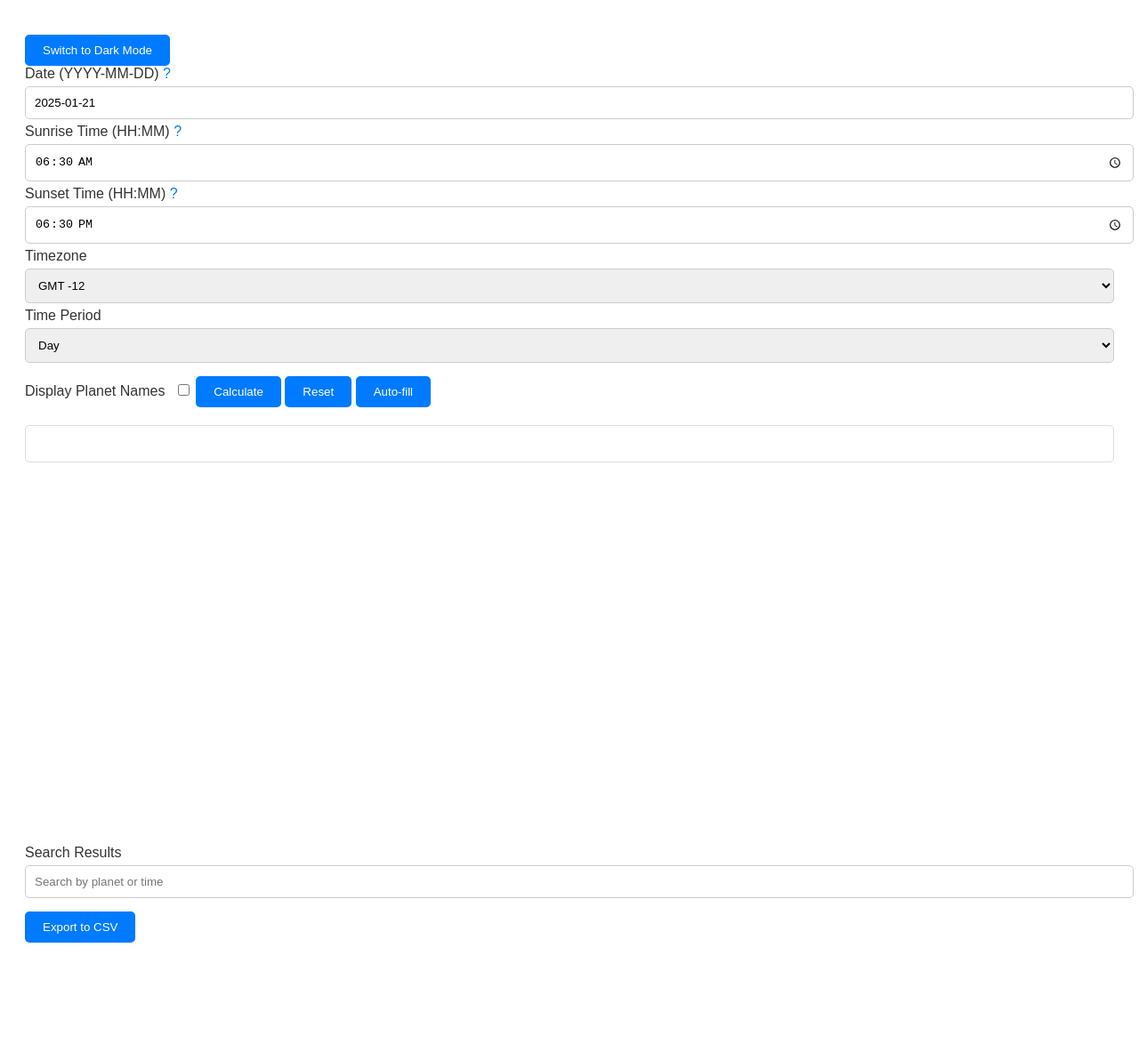
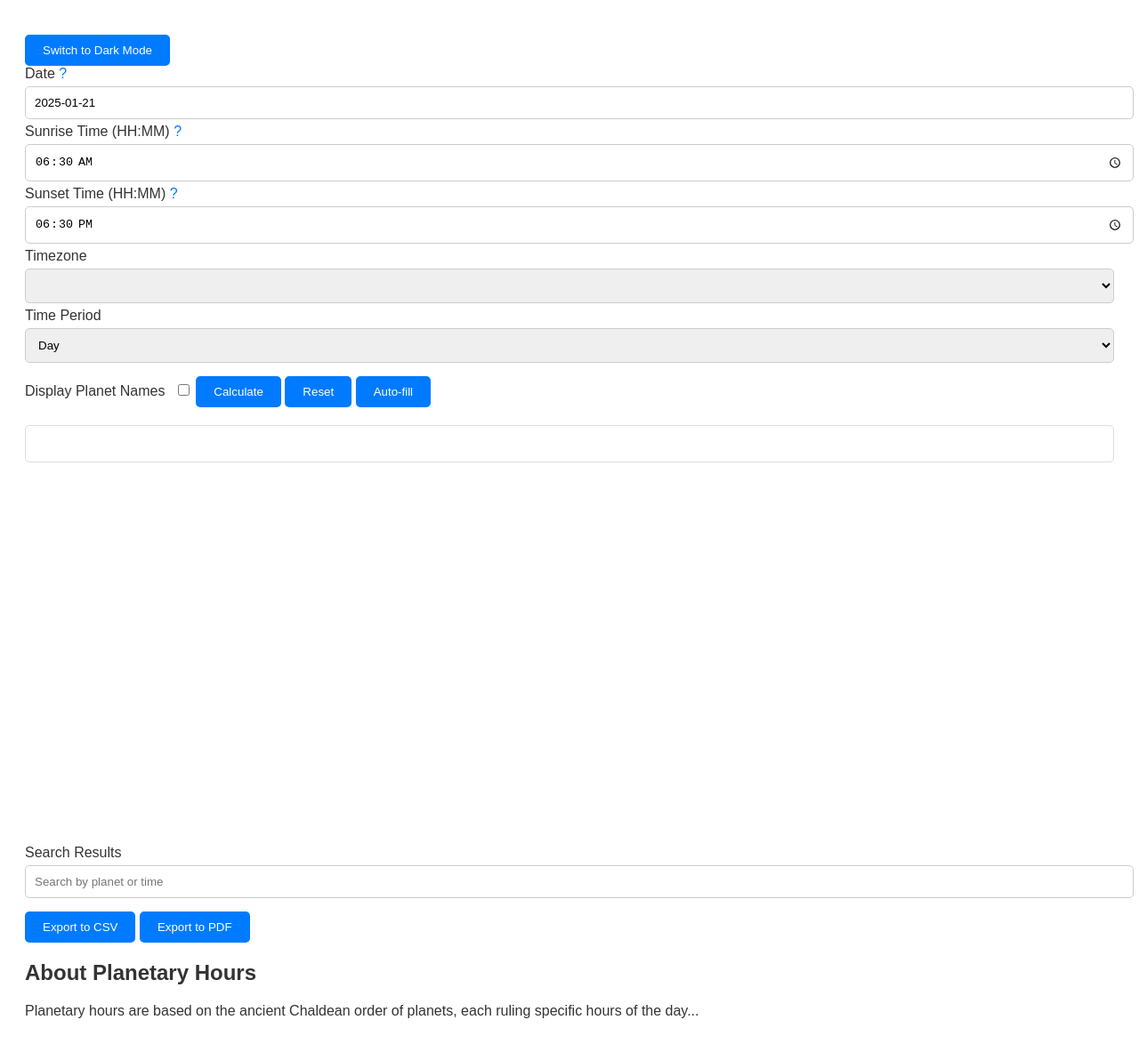
Before and after one commit to merliri-ma/Aggripa, a plain HTML site: page index.html in a window 1280 px wide. Shown: the part 89-1272 px from the top of the page at 89% size. Before the commit the page ends 1177 px from the top, so only its background shows below. Drawn offline with nearby package versions, Linux system fonts and the light colour scheme.

Commit message:
Add files via upload

```diff
--- a/index.html
+++ b/index.html
@@ -6,25 +6,29 @@
     <title>Planetary Hours Calculator</title>
     <link rel="stylesheet" href="styles.css">
     <script src="https://cdn.jsdelivr.net/npm/chart.js"></script>
+    <script src="https://cdn.jsdelivr.net/npm/flatpickr"></script>
+    <script src="https://cdn.jsdelivr.net/npm/flatpickr/dist/plugins/monthSelect/index.js"></script>
+    <script src="https://cdn.jsdelivr.net/npm/flatpickr/dist/l10n/es.js"></script>
 </head>
 <body>
+    <div class="container">
         <h1>Planetary Hours Calculator (Agrippa System)</h1>
 
         <!-- Dark Mode Toggle -->
         <button id="themeToggle" aria-label="Toggle Dark Mode">Switch to Dark Mode</button>
 
         <!-- Loading Spinner -->
-    <div id="loadingSpinner" class="spinner" style="display:none;"></div>
+        <div id="loadingSpinner" class="spinner" style="display:none;">Loading...</div>
 
         <form onsubmit="event.preventDefault(); calculatePlanetaryHours();" aria-labelledby="formTitle">
             <h2 id="formTitle" style="display: none;">Planetary Hours Form</h2>
 
-        <label for="date" id="dateLabel">Date (YYYY-MM-DD)
+            <label for="date" id="dateLabel">Date
                 <span class="tooltip" data-tooltip="Select the date for which you want to calculate planetary hours.">
                     ?
                 </span>
             </label>
-        <input type="text" id="date" required aria-required="true" class="datepicker">
+            <input type="text" id="date" required aria-required="true" placeholder="YYYY-MM-DD" class="datepicker">
 
             <label for="sunrise" id="sunriseLabel">Sunrise Time (HH:MM)
                 <span class="tooltip" data-tooltip="Enter the time in 24-hour format (e.g., 06:00 for 6 AM).">
@@ -42,9 +46,7 @@
 
             <label for="timezone" id="timezoneLabel">Timezone</label>
             <select id="timezone" required aria-required="true">
-            <option value="-12">GMT -12</option>
-            <option value="0">GMT 0</option>
-            <option value="12">GMT +12</option>
+                <!-- Add more timezones dynamically -->
             </select>
 
             <label for="timePeriod" id="timePeriodLabel">Time Period</label>
@@ -52,6 +54,7 @@
                 <option value="day">Day</option>
                 <option value="week">Week</option>
                 <option value="month">Month</option>
+                <option value="year">Year</option>
             </select>
 
             <label for="planetNames" id="planetNamesLabel">Display Planet Names</label>
@@ -63,10 +66,12 @@
         </form>
 
         <!-- Results -->
-    <div id="results"></div>
+        <div id="results" aria-live="polite"></div>
 
-    <!-- Chart for planetary hours -->
+        <!-- Interactive Chart for planetary hours -->
+        <div class="chart-container">
             <canvas id="planetaryChart" width="400" height="400"></canvas>
+        </div>
 
         <!-- Search Filter for Results -->
         <label for="search" id="searchLabel">Search Results</label>
@@ -74,8 +79,15 @@
 
         <!-- Export Button -->
         <button id="exportBtn" onclick="exportToCSV()">Export to CSV</button>
+        <button id="exportPDFBtn" onclick="exportToPDF()">Export to PDF</button>
+
+        <!-- Educational Info -->
+        <section id="infoSection">
+            <h2>About Planetary Hours</h2>
+            <p>Planetary hours are based on the ancient Chaldean order of planets, each ruling specific hours of the day...</p>
+        </section>
 
         <script src="script.js"></script>
-    <script src="https://cdn.jsdelivr.net/npm/flatpickr"></script>
+    </div>
 </body>
 </html>
```
Lines whose indentation alone changed are shown as unchanged.
